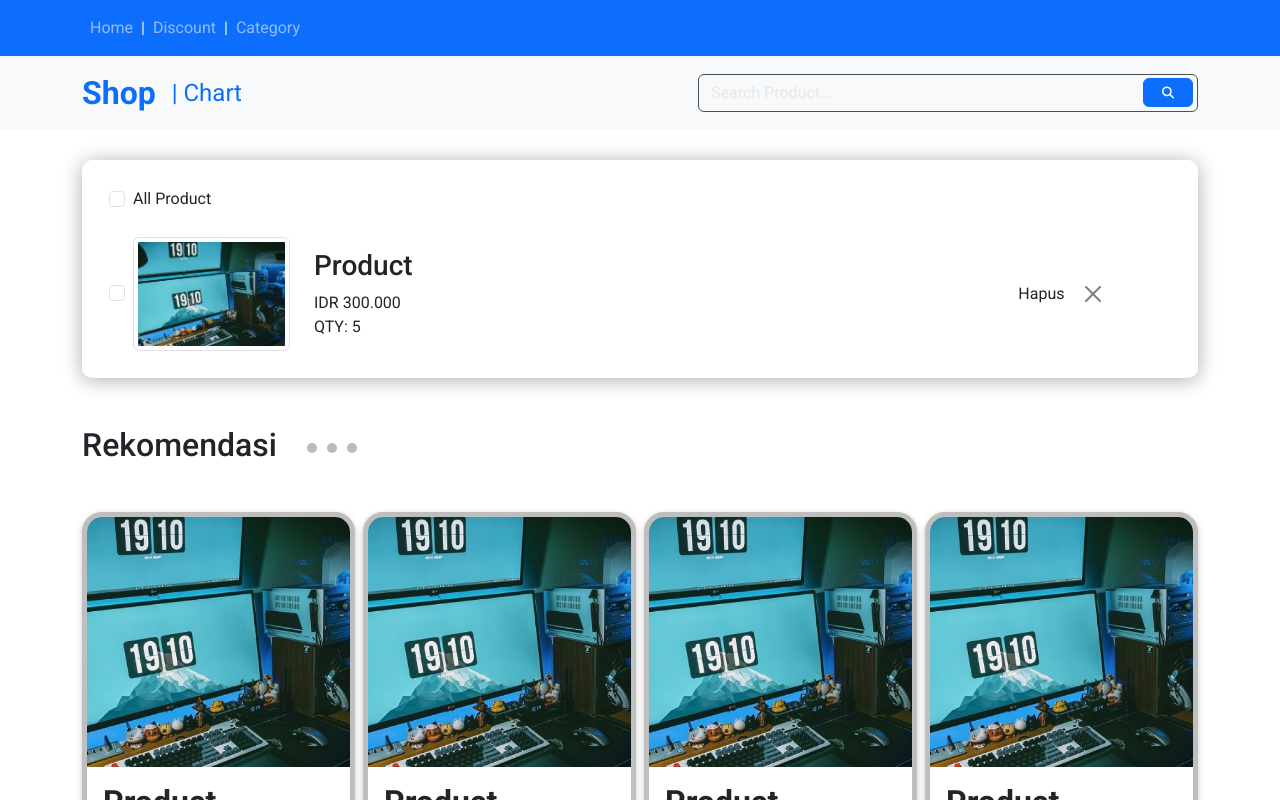
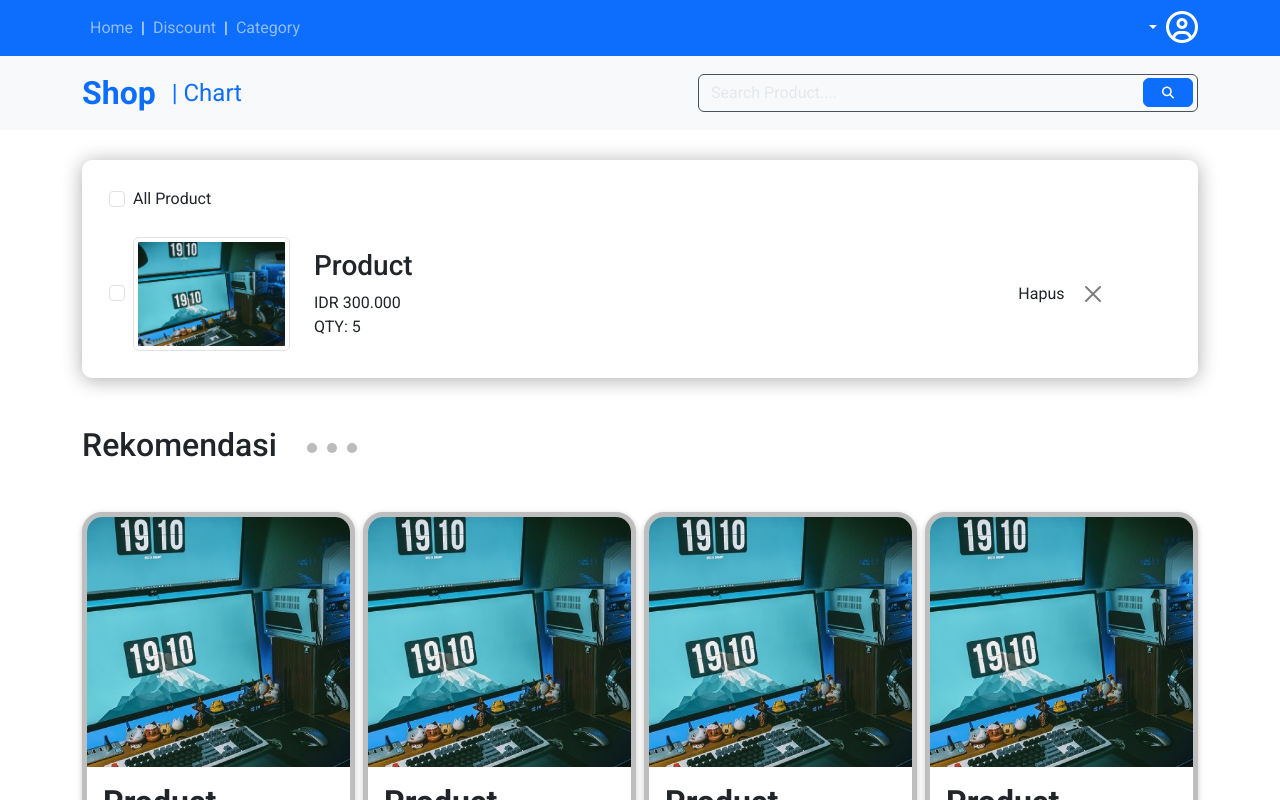
Before and after one commit to hendriramadhan/studicase-e-commerce, a React (Create React App) app: page /Chart in a window 1280 px wide. Shown: the top 800 px of the page. Built offline with nearby package versions, Linux system fonts and the light colour scheme.

Commit message:
menambah login di submenu

```diff
--- a/src/components/SubMenu.js
+++ b/src/components/SubMenu.js
@@ -1,7 +1,12 @@
-import { Navbar, Container, Nav, Form, Button } from "react-bootstrap";
-import { useLocation } from "react-router-dom";
-
-import { NavLink } from "react-router-dom";
+import {
+  Navbar,
+  Container,
+  Nav,
+  Form,
+  Button,
+  Dropdown,
+} from "react-bootstrap";
+import { Link, useLocation, NavLink } from "react-router-dom";
 
 export default function SubMenu() {
   const location = useLocation();
@@ -24,6 +29,29 @@ export default function SubMenu() {
               Category
             </Nav.Link>
           </Nav>
+
+          <Dropdown>
+            <Dropdown.Toggle
+              id="nav-dropdown-dark-example"
+              menuVariant="dark"
+              as="span"
+            >
+              <i className="fa-regular fa-circle-user fa-2xl text-white"></i>
+            </Dropdown.Toggle>
+
+            <Dropdown.Menu>
+              <Dropdown.Item as={Link} to="/Profile">
+                Profile
+              </Dropdown.Item>
+              <Dropdown.Item as={Link} to="/Wishlist">
+                Wishlist
+              </Dropdown.Item>
+              <Dropdown.Item href="#/action-3">Pengaturan Akun</Dropdown.Item>
+              <Dropdown.Item as={Link} to="Logout">
+                Logout
+              </Dropdown.Item>
+            </Dropdown.Menu>
+          </Dropdown>
         </Container>
       </Navbar>
     </div>
```
